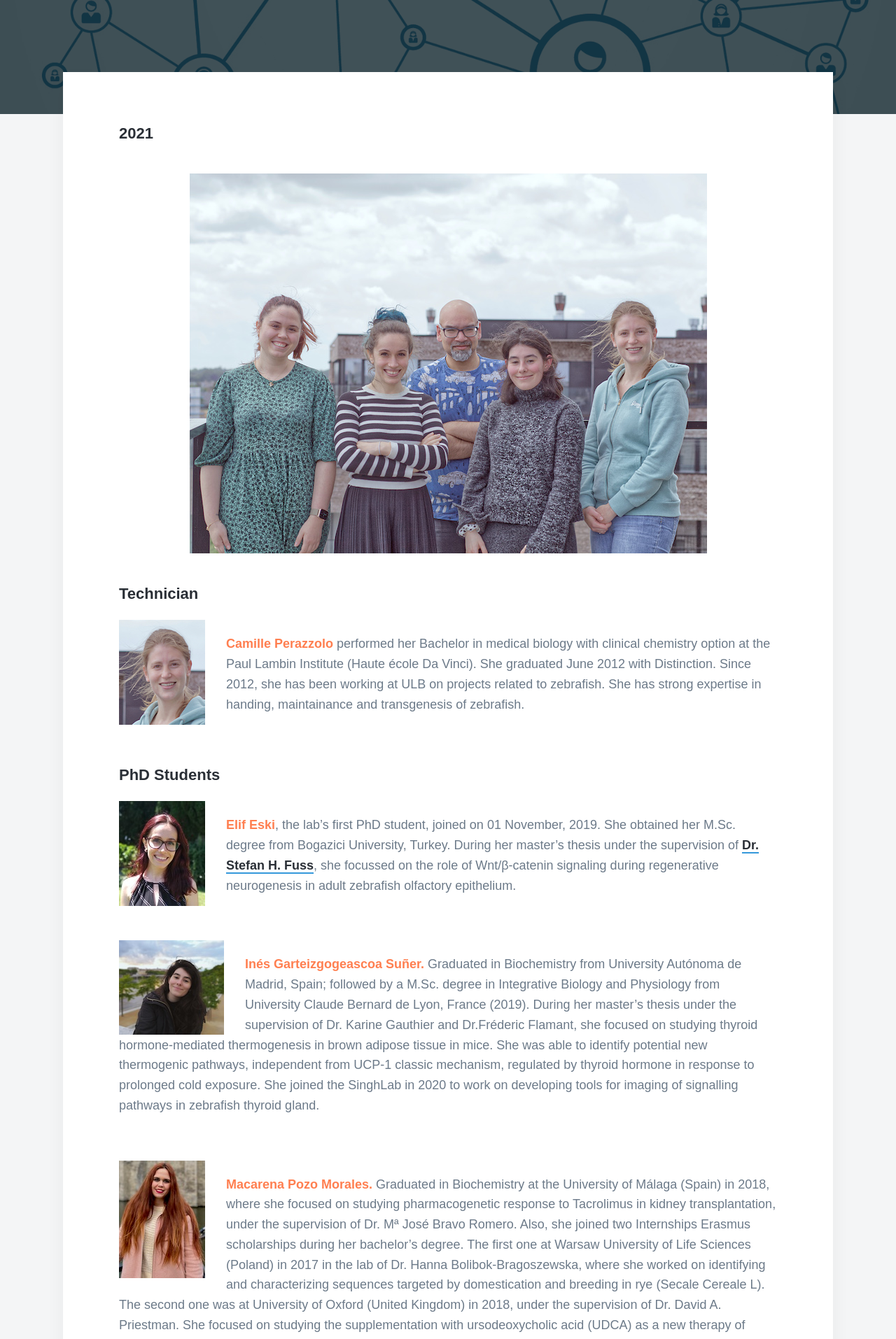
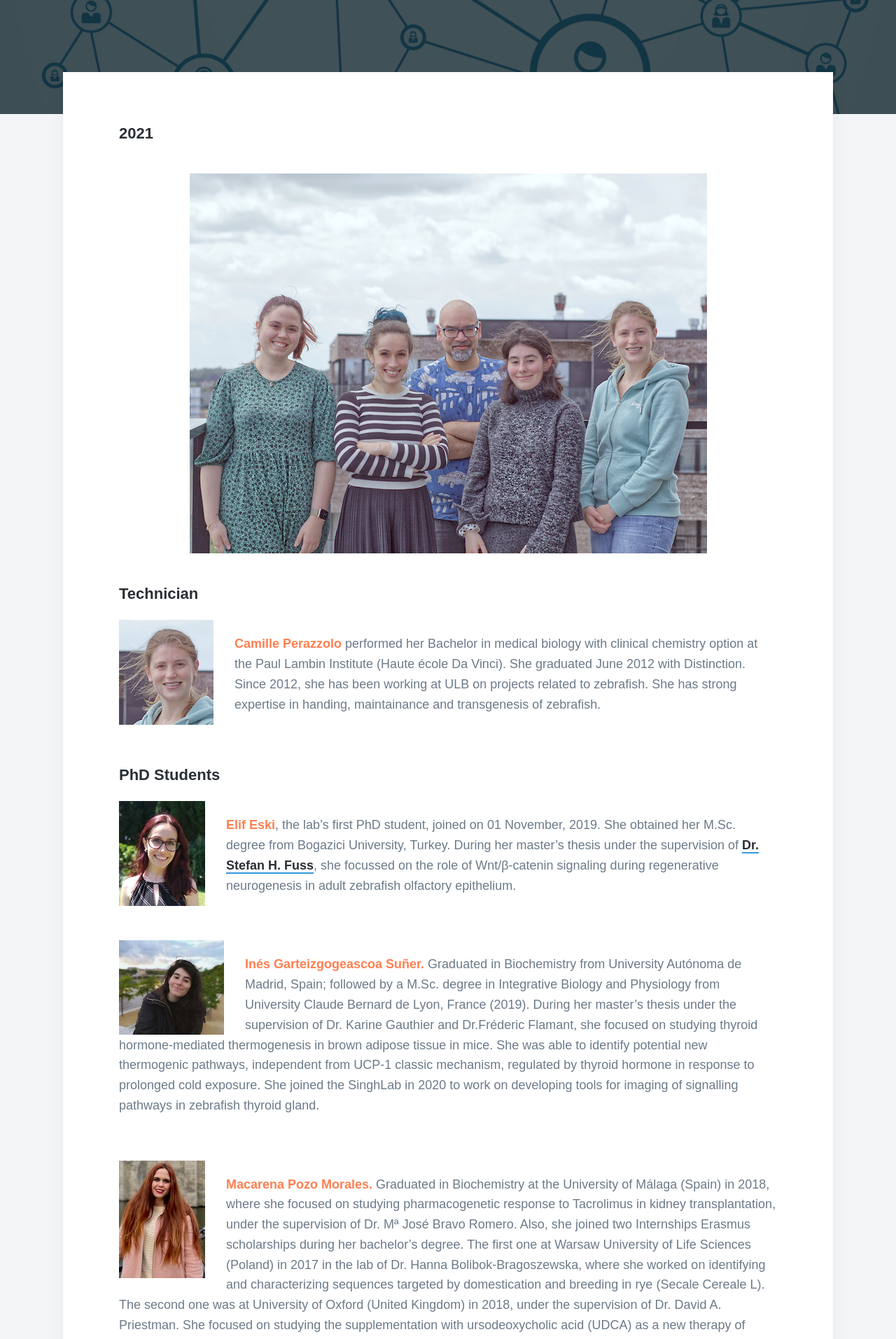
Before and after one commit to sumeetpalsingh/sumeetpalsingh.github.io, a Jekyll site: the page built from _pages/members.md, in a window 1280 px wide. Shown: the part 423-2337 px from the top of the page at 70% size. Built offline with Jekyll 4.4.1, drawn with Linux system fonts in a browser that asks for light colours; nearby versions of some CDN libraries; some web fonts are replaced.

Commit message:
Update members.md

```diff
--- a/_pages/members.md
+++ b/_pages/members.md
@@ -10,7 +10,7 @@
 <img src="/images/members/GroupPhoto2021_Small.jpg" alt="GroupPhoto 2021">
 
 #### Technician
-<img src="/images/members/Camille.jpg" alt="Camille" style="float:left;width:123px;height:150px;margin:-20px 30px 0px 0px">
+<img src="/images/members/Camille.jpg" alt="Camille" style="float:left;width:135px;height:150px;margin:-20px 30px 0px 0px">
 
 <span style="color:coral">**Camille Perazzolo**</span> performed her Bachelor in medical biology with clinical chemistry option at the Paul Lambin Institute (Haute école Da Vinci). She graduated June 2012 with Distinction. Since 2012, she has been working at ULB on projects related to zebrafish. She has strong expertise in handing, maintainance and transgenesis of  zebrafish.
 
```
